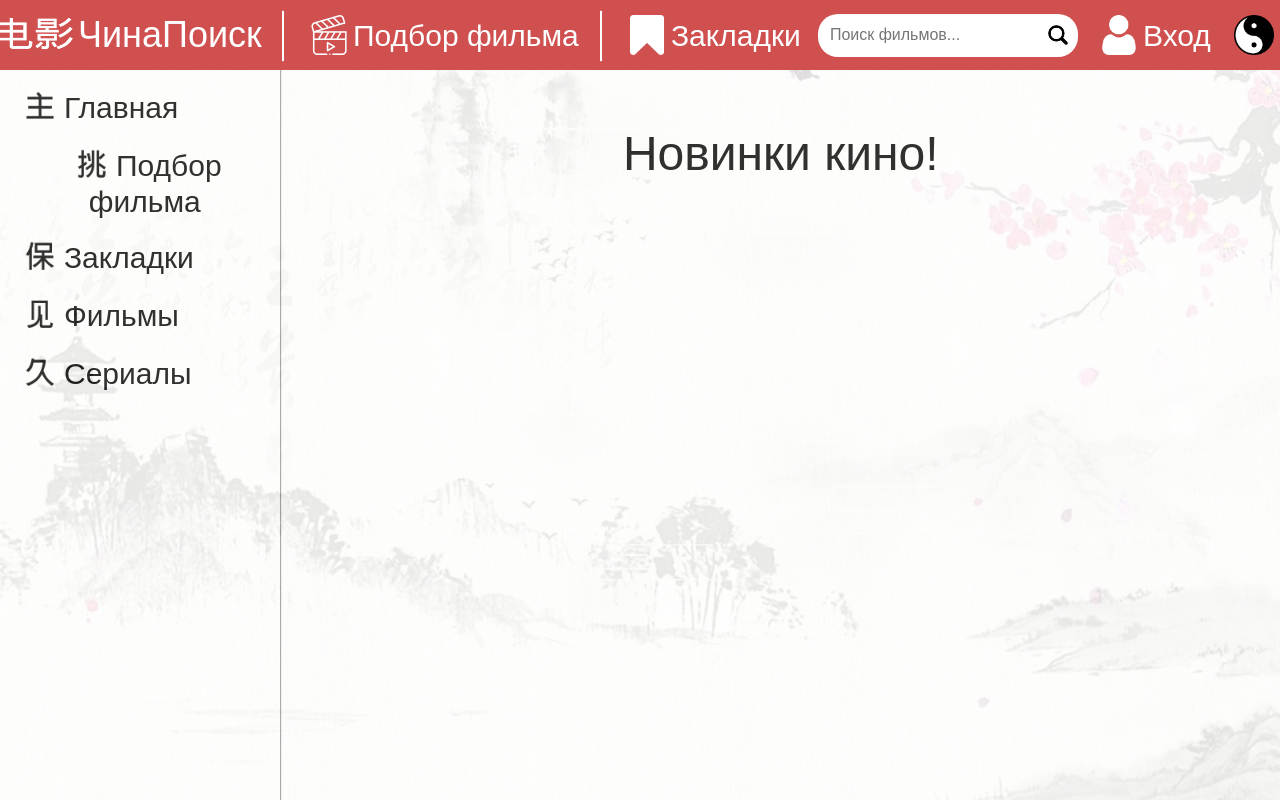
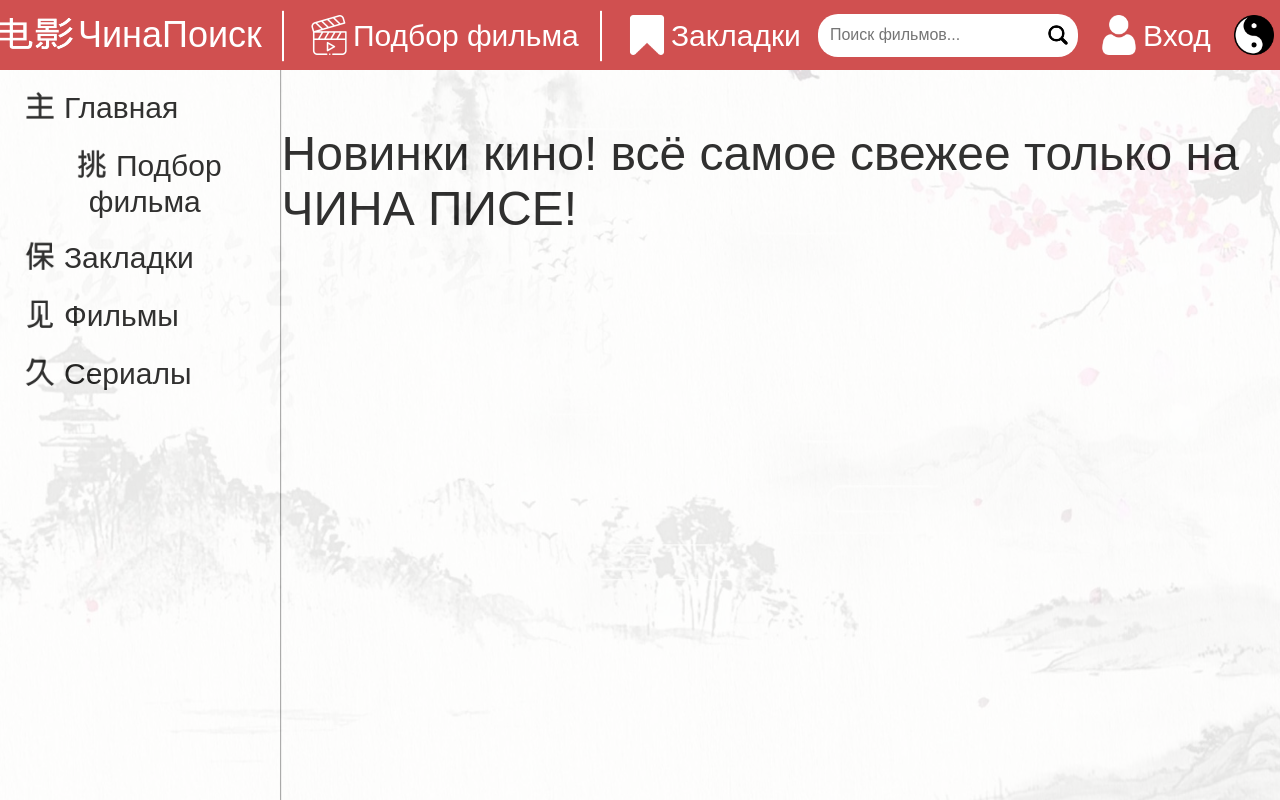
Before and after one commit to KiruhaRGD/Dobrii_Project, a React (Vite) app in the folder project_/: page / in a window 1280 px wide. Shown: the top 800 px of the page. Built offline with nearby package versions, Linux system fonts and the light colour scheme; a web font is replaced by a local one.

Commit message:
halomoderator

```diff
--- a/project_/src/App.jsx
+++ b/project_/src/App.jsx
@@ -43,6 +43,7 @@ function App() {
           <img src={InYan} alt="image sdox" className="InYan" />
           </button>
         </div>
+
         </header>
 
       <body>
@@ -56,7 +57,7 @@ function App() {
                   <button className='LeftButton'> <img src={Seriali} alt='image sdox' className='kino'/>Сериалы </button>
                 </div>
                 <div className='Container5'>
-                  <div className='novinkiText'>Новинки кино!</div>
+                  <div className='novinkiText'>Новинки кино! всё самое свежее только на ЧИНА ПИСЕ!</div>
                   <div className='sliderNovinki'></div>
 
 
```
